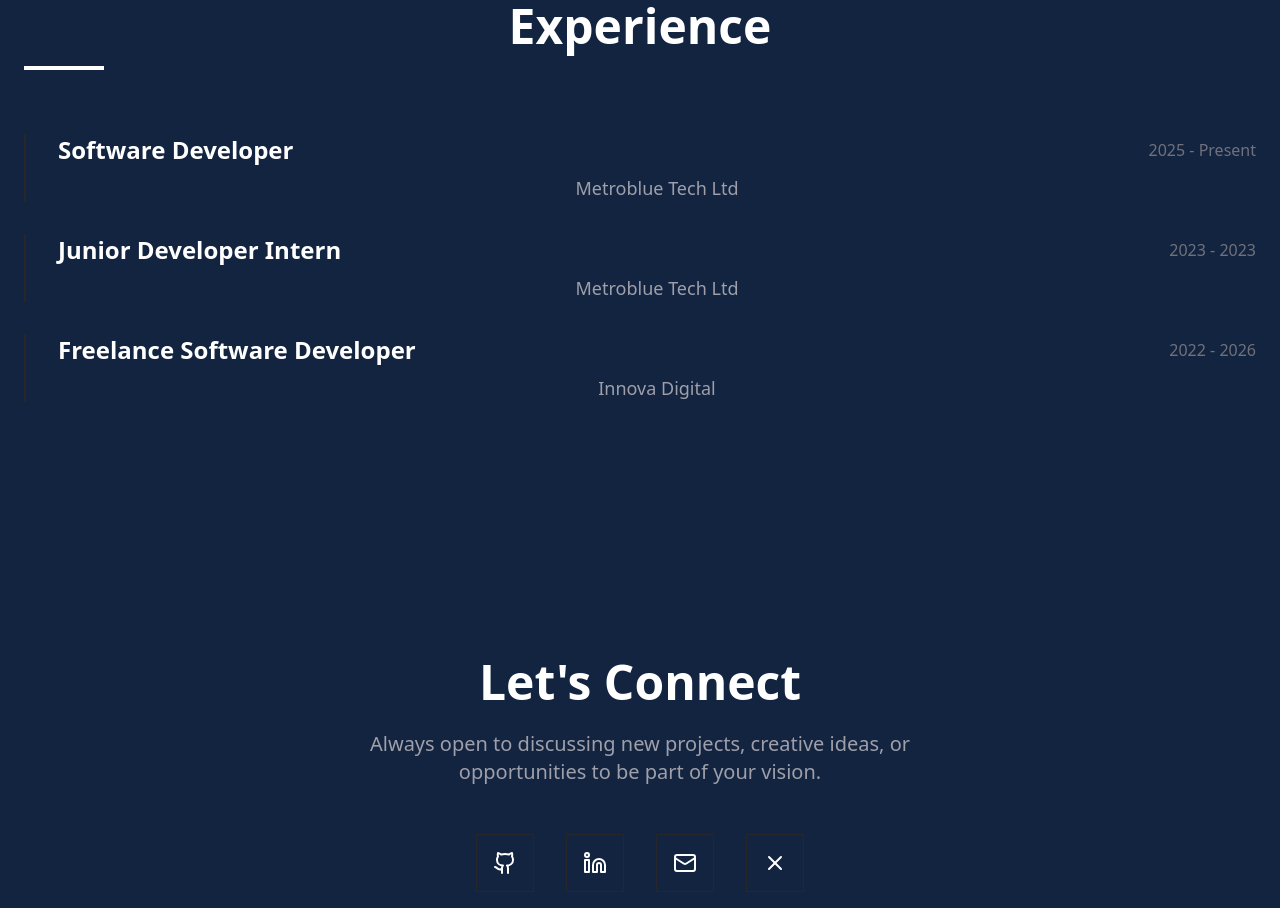
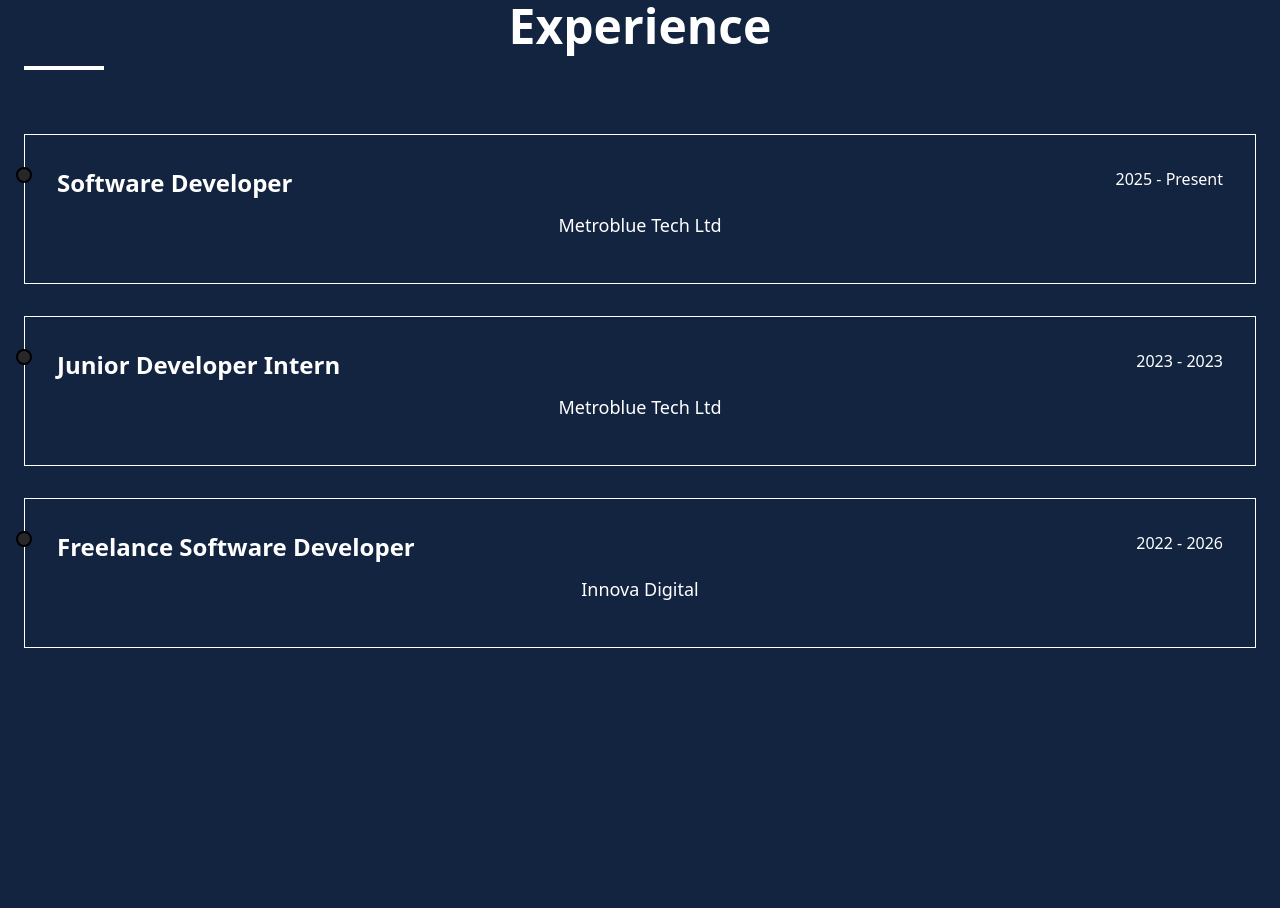
Before and after one commit to samueldobi/my-portfolio, a React (Vite) app: page / in a window 1280 px wide. Shown: the part 3220-4128 px from the top of the page. Built offline with nearby package versions, Linux system fonts and the light colour scheme.

Commit message:
style: updated text colors to match background

```diff
--- a/src/pages/Home.tsx
+++ b/src/pages/Home.tsx
@@ -309,20 +309,23 @@ const projects = [
 
           <div className="space-y-8">
             {experiences.map((exp, index) => (
-              <div
+                <div
                 key={index}
-                className="border-l-2 border-zinc-800 pl-8 hover:border-white transition-all duration-300 group"
-              >
-                <div className="flex flex-col md:flex-row md:items-center md:justify-between mb-2">
-                  <h3 className="text-2xl font-semibold group-hover:text-zinc-300 transition-colors">
+                className="relative border border-[#fff] p-8 hover:border-[#FF6D1F] hover:bg-zinc-900/30 transition-all duration-300 group hover:scale-[1.02]"
+                >
+                <div className="absolute -left-2.25 top-8 w-4 h-4 rounded-full bg-zinc-800 border-2 border-black group-hover:bg-white transition-all duration-300"></div>
+
+                <div className="flex flex-col md:flex-row md:items-start md:justify-between mb-3">
+                    <h3 className="text-2xl font-semibold group-hover:text-white transition-colors">
                     {exp.role}
-                  </h3>
-                  <span className="text-zinc-500">{exp.period}</span>
+                    </h3>
+                    <span className="text-[#fff] text-sm md:text-base">{exp.period}</span>
                 </div>
-                <p className="text-zinc-400 text-lg">{exp.company}</p>
-              </div>
+                <p className="text-[#fff] text-lg mb-3">{exp.company}</p>
+                <p className="text-[#fff] leading-relaxed">{exp.description}</p>
+                </div>
             ))}
-          </div>
+</div>
         </div>
       </section>
 
```
